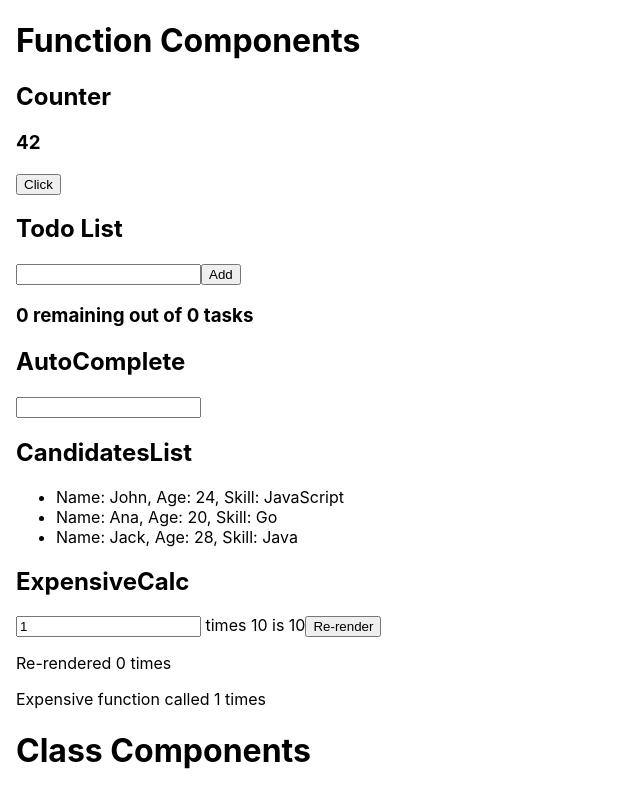
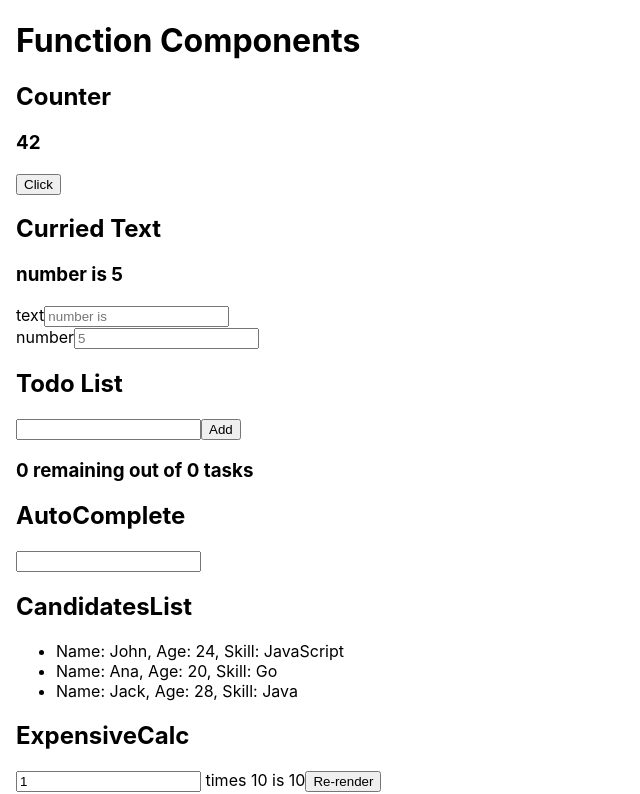
Before and after one commit to Knufle/Codility, a React (Vite) app: page / in a window 1280 px wide. Shown: the top 794 px of the page, without its empty margins (0-640 px from the left). Built offline with nearby package versions, Linux system fonts and the light colour scheme.

Commit message:
Adding curried text component

```diff
--- a/src/App.tsx
+++ b/src/App.tsx
@@ -6,6 +6,7 @@ import FunctionAutoComplete from './components/AutoComplete/FunctionAutoComplete
 import FunctionCandidates from './components/Candidates/FunctionCandidates';
 import ClassCounter from './components/Counter/ClassCounter';
 import FunctionCounter from './components/Counter/FunctionCounter';
+import FunctionCurriedText from './components/CurriedText/FunctionCurriedCounter';
 import FunctionExpensiveCalc from './components/ExpensiveCalc/FunctionExpensiveCalc';
 import ClassHero from './components/Hero/ClassHero';
 import FunctionHero from './components/Hero/FunctionHero';
@@ -25,6 +26,7 @@ function App() {
       <h1>Function Components</h1>
       <div>
         <FunctionCounter />
+        <FunctionCurriedText />
         <FunctionToDoList />
         <FunctionAutoComplete />
         <CandidatesContextProvider>
--- /dev/null
+++ b/src/components/CurriedText/FunctionCurriedCounter.tsx
@@ -0,0 +1,35 @@
+import { ChangeEvent, useState } from 'react';
+
+export default function FunctionCurriedText() {
+  const [text, setText] = useState('number is');
+  const [number, setNumber] = useState(5);
+
+  function handleSetTextAndNumber(additionalValue = 0) {
+    return (e: ChangeEvent<HTMLInputElement>) => {
+      setText(e.target.value);
+      setNumber(additionalValue);
+    };
+  }
+
+  function handleSetNumber(e: ChangeEvent<HTMLInputElement>) {
+    setNumber(Number(e.target.value));
+  }
+
+  return (
+    <div>
+      <h2>Curried Text</h2>
+      <h3>
+        {text} {number}
+      </h3>
+      <label>text</label>
+      <input
+        type="text"
+        placeholder="number is"
+        onChange={handleSetTextAndNumber(number)}
+      />
+      <br />
+      <label>number</label>
+      <input type="number" placeholder="5" onChange={handleSetNumber} />
+    </div>
+  );
+}
```
